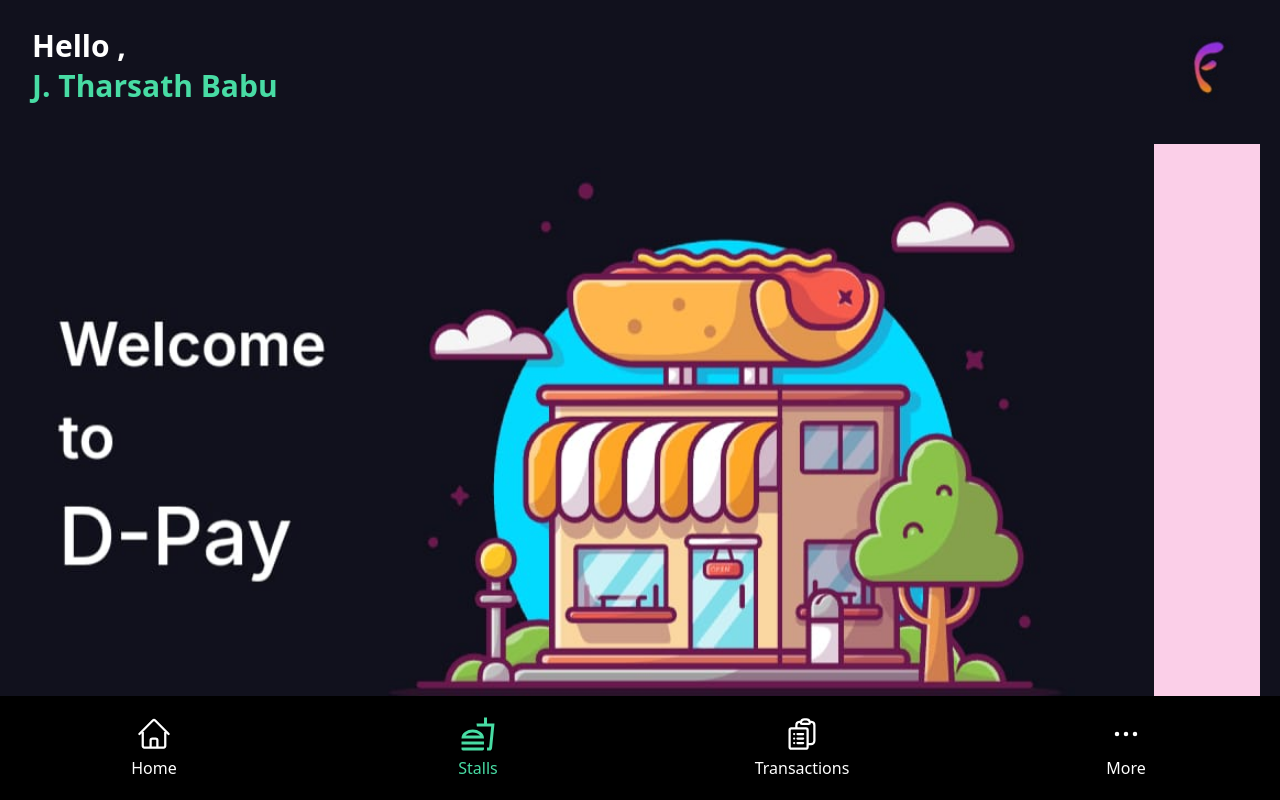
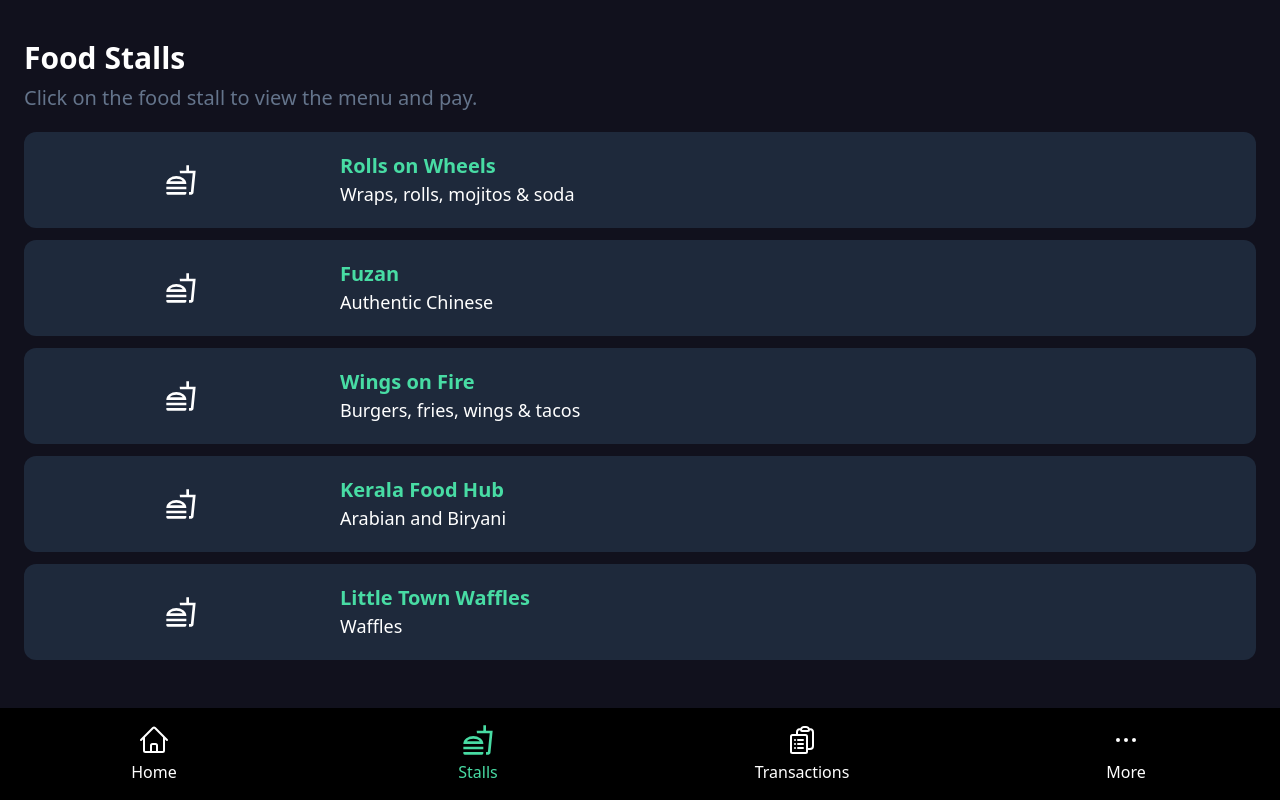
Before and after one commit to karthik11135/dpay.delta, a React (Vite) app: page /stalls in a window 1280 px wide. Shown: the top 800 px of the page. Built offline with nearby package versions, Linux system fonts and the light colour scheme.

Commit message:
done bhaiya

```diff
--- a/src/App.tsx
+++ b/src/App.tsx
@@ -2,18 +2,21 @@ import { BrowserRouter } from "react-router-dom";
 import { Routes, Route } from "react-router-dom";
 import Home from "./components/Home";
 import "./App.css";
-import { MorePage } from "./components/MorePage";
-import Payment from "./components/Payment";
+import StallsPage from "./components/stalls/StallsPage";
+
+import Payment from "./components/payments/Payment";
+import PayingPage from "./components/payments/PayingPage";
 
 function App() {
   return (
     <BrowserRouter>
       <Routes>
         <Route path="/" element={<Home />}></Route>
-        <Route path="/stalls" element={<Home />}></Route>
+        <Route path="/stalls" element={<StallsPage />}></Route>
         <Route path="/transactions" element={<Home />}></Route>
-        <Route path="/more" element={<MorePage />}></Route>
+        <Route path="/more" element={<Home />}></Route>
         <Route path="/payment" element={<Payment />}></Route>
+        <Route path="/paying/:id" element={<PayingPage />}></Route>
       </Routes>
     </BrowserRouter>
   );
--- a/src/components/BottomBar.tsx
+++ b/src/components/BottomBar.tsx
@@ -3,7 +3,7 @@ import NavItem from "./NavItem";
 
 const BottomBar = () => {
   return (
-    <div className="fixed bottom-0 py-5  bg-black w-full">
+    <div className="fixed bottom-0 py-4  bg-black w-full">
       <div className="flex justify-around gap-4">
         <NavItem />
       </div>
--- /dev/null
+++ b/src/components/payments/PayingPage.tsx
@@ -0,0 +1,75 @@
+import React from "react";
+import { useParams } from "react-router-dom";
+import { useState } from "react";
+import { WarningIcon, WrongIcon } from "../ui/Icons";
+import { useNavigate } from "react-router-dom";
+
+const PayingPage = () => {
+  const { id } = useParams();
+  console.log(id);
+  const [amount, setAmount] = useState("");
+  const navigate = useNavigate();
+
+  const now = new Date();
+  let hours = now.getHours();
+  let minutes: string | number = now.getMinutes();
+  const ampm = hours >= 12 ? "PM" : "AM";
+
+  // Convert hours to 12-hour format
+  hours = hours % 12;
+  hours = hours ? hours : 12; // If hour is 0, make it 12
+
+  // Add leading zero to minutes if needed
+  minutes = minutes < 10 ? "0" + minutes : minutes;
+
+  const timeString = `${hours}:${minutes} ${ampm}`;
+
+  const payHanlder = () => {
+    console.log(amount);
+
+    navigate(`/payment/?shop=${id}&amount=${amount}&timeText=${timeString}`);
+  };
+
+  return (
+    <div className="h-screen py-5 text-white bg-bgColor">
+      <h4 className="mx-auto w-fit  text-2xl tracking-wider mb-5">Paying</h4>
+      <h2 className="text-4xl  py-3.5  rounded-xl px-5 mb-32 w-fit mx-auto bg-slate-800">
+        {id}
+      </h2>
+
+      <p className="text-xl mb-4 w-5/6 text-center mx-auto font-light">
+        Enter the amount you want to pay
+      </p>
+      <div className="my-3.5  rounded-lg">
+        <div className="grid grid-cols-12 text-center  mx-auto w-4/6 py-4">
+          <p className="px-2.5 py-2.5 text-xl col-span-3 border bg-slate-700 rounded-tl-lg rounded-bl-lg ">
+            &#8377;
+          </p>
+          <div className="col-span-6 border px-2 bg-slate-700 h-full ">
+            <input
+              type="text"
+              onChange={(e: React.ChangeEvent<HTMLInputElement>) =>
+                setAmount(e.currentTarget.value)
+              }
+              className="focus:outline-none bg-slate-700 h-full"
+            ></input>
+          </div>
+          <p className="px-2.5 py-2.5 col-span-3 border rounded-tr-lg rounded-br-lg bg-slate-700 ">
+            <WrongIcon />
+          </p>
+        </div>
+      </div>
+      <div className="mx-auto my-10 flex gap-2 rounded-2xl px-4 text-black font-semibold py-3 bg-orange-300 w-fit">
+        <p className="p-2">
+          <WarningIcon />
+        </p>
+        <h3 className="text-2xl flex items-center">Pay near the stall</h3>
+      </div>
+      <div className="bg-greenColor py-3 px-10 my-32 w-fit mx-auto text-black text-3xl font-bold rounded-xl">
+        <h2 onClick={payHanlder}>PAY NOW</h2>
+      </div>
+    </div>
+  );
+};
+
+export default PayingPage;
--- a/src/components/Payment.tsx
+++ b/src/components/payments/Payment.tsx
@@ -8,6 +8,8 @@ const Payment = () => {
   const balance = searchParams.get("amount");
   const shopName = searchParams.get("shop");
   const timeText = searchParams.get("timeText");
+
+  console.log(balance, shopName, timeText)
 
   return (
     <div className="h-screen bg-bgColor overflow-scroll">
--- /dev/null
+++ b/src/components/stalls/StallCard.tsx
@@ -0,0 +1,32 @@
+
+import { FoodIcon } from "../ui/Icons";
+import {  useNavigate } from "react-router-dom";
+
+interface StallCardProps {
+  title: string;
+  color: string;
+  subtitle: string;
+}
+
+const StallCard = ({ title, color, subtitle }: StallCardProps) => {
+  const navigate = useNavigate();
+  console.log(color);
+  return (
+    <div
+      onClick={() => navigate(`/paying/${title}`)}
+      className="grid grid-cols-12 gap-3 py-5 px-2.5 mb-3 bg-slate-800 rounded-xl mx-6"
+    >
+      <div className="col-span-3 flex items-center">
+        <div className={`rounded-full bg-${color}-500 mx-auto w-fit p-2.5`}>
+          <FoodIcon activeProp={false} />
+        </div>
+      </div>
+      <div className="col-span-9">
+        <h1 className="text-greenColor font-semibold text-xl">{title}</h1>
+        <p className="text-white font-extralight text-lg">{subtitle}</p>
+      </div>
+    </div>
+  );
+};
+
+export default StallCard;
--- /dev/null
+++ b/src/components/stalls/StallsPage.tsx
@@ -0,0 +1,66 @@
+
+import BottomBar from "../BottomBar";
+import StallCard from "./StallCard";
+
+const stallsList = [
+  {
+    title: "Rolls on Wheels",
+    color: "green",
+    subtitle: "Wraps, rolls, mojitos & soda",
+  },
+  { title: "Fuzan", color: "red", subtitle: "Authentic Chinese" },
+  {
+    title: "Wings on Fire",
+    color: "purple",
+    subtitle: "Burgers, fries, wings & tacos",
+  },
+  {
+    title: "Kerala Food Hub",
+    color: "orange",
+    subtitle: "Arabian and Biryani",
+  },
+  { title: "Little Town Waffles", color: "green", subtitle: "Waffles" },
+  { title: "2k Foodies Hut", color: "red", subtitle: "Juice" },
+  { title: "Senthor Bhavan", color: "purple", subtitle: "South Indian" },
+  { title: "Anjappar", color: "orange", subtitle: "North Indian" },
+  { title: "Delhi Malai Chaap", color: "green", subtitle: "Chaap" },
+  {
+    title: "Bamboo Garden",
+    color: "red",
+    subtitle: "Pasta and Quesidellas, Muse cake",
+  },
+  {
+    title: "GB Foods",
+    color: "purple",
+    subtitle:
+      "Milkshakes, Ice gola ,twisters, sandwich, corn and sugarcane juice",
+  },
+  { title: "Kamartaj Momos", color: "orange", subtitle: "Momos" },
+];
+
+const StallsPage = () => {
+  return (
+    <div className="h-screen bg-bgColor">
+      <BottomBar />
+      <div className="pt-10 mx-6">
+        <h1 className="text-3xl font-semibold text-white mb-2">Food Stalls</h1>
+        <p className="text-slate-500 text-xl mb-5">
+          Click on the food stall to view the menu and pay.
+        </p>
+      </div>
+      <div className="h-4/6 overflow-scroll rounded-xl mb-2">
+        {stallsList.map((stall) => {
+          return (
+            <StallCard
+              title={stall.title}
+              color={stall.color}
+              subtitle={stall.subtitle}
+            />
+          );
+        })}
+      </div>
+    </div>
+  );
+};
+
+export default StallsPage;
--- a/src/components/ui/Icons.tsx
+++ b/src/components/ui/Icons.tsx
@@ -8,7 +8,7 @@ export const HomeIcon = ({ activeProp }: { activeProp: boolean }) => {
       viewBox="0 0 24 24"
       strokeWidth={1.5}
       stroke={iconColor}
-      className="size-9"
+      className="size-8"
     >
       <path
         strokeLinecap="round"
@@ -28,7 +28,7 @@ export const TransactionIcon = ({ activeProp }: { activeProp: boolean }) => {
       viewBox="0 0 24 24"
       strokeWidth={1.5}
       stroke={iconColor}
-      className="size-9"
+      className="size-8"
     >
       <path
         strokeLinecap="round"
@@ -39,7 +39,7 @@ export const TransactionIcon = ({ activeProp }: { activeProp: boolean }) => {
   );
 };
 
-export const MoreIcon =({ activeProp }: { activeProp: boolean })=> {
+export const MoreIcon = ({ activeProp }: { activeProp: boolean }) => {
   const iconColor = activeProp ? "rgba(72,220,164,255)" : "white";
   return (
     <svg
@@ -48,7 +48,7 @@ export const MoreIcon =({ activeProp }: { activeProp: boolean })=> {
       viewBox="0 0 24 24"
       strokeWidth={1.5}
       stroke={iconColor}
-      className="size-9"
+      className="size-8"
     >
       <path
         strokeLinecap="round"
@@ -67,12 +67,48 @@ export const FoodIcon = ({ activeProp }: { activeProp: boolean }) => {
       // height="24px"
       viewBox="0 -960 960 960"
       width="24px"
-    //   stroke={iconColor}
-    //   color={"pink"}
-      className="size-9"
+      //   stroke={iconColor}
+      //   color={"pink"}
+      className="size-8"
       fill={iconColor}
     >
       <path d="M533-440q-32-45-84.5-62.5T340-520q-56 0-108.5 17.5T147-440h386ZM40-360q0-109 91-174.5T340-600q118 0 209 65.5T640-360H40Zm0 160v-80h600v80H40ZM720-40v-80h56l56-560H450l-10-80h200v-160h80v160h200L854-98q-3 25-22 41.5T788-40h-68Zm0-80h56-56ZM80-40q-17 0-28.5-11.5T40-80v-40h600v40q0 17-11.5 28.5T600-40H80Zm260-400Z" />
     </svg>
   );
 };
+
+export const WrongIcon = () => (
+  <svg
+    xmlns="http://www.w3.org/2000/svg"
+    fill="none"
+    viewBox="0 0 24 24"
+    strokeWidth={1.5}
+    stroke="currentColor"
+    className="size-7"
+  >
+    <path
+      strokeLinecap="round"
+      strokeLinejoin="round"
+      d="m9.75 9.75 4.5 4.5m0-4.5-4.5 4.5M21 12a9 9 0 1 1-18 0 9 9 0 0 1 18 0Z"
+    />
+  </svg>
+);
+
+export const WarningIcon = () => {
+  return (
+    <svg
+      xmlns="http://www.w3.org/2000/svg"
+      fill="none"
+      viewBox="0 0 24 24"
+      strokeWidth={1.5}
+      stroke="currentColor"
+      className="size-6"
+    >
+      <path
+        strokeLinecap="round"
+        strokeLinejoin="round"
+        d="M12 9v3.75m-9.303 3.376c-.866 1.5.217 3.374 1.948 3.374h14.71c1.73 0 2.813-1.874 1.948-3.374L13.949 3.378c-.866-1.5-3.032-1.5-3.898 0L2.697 16.126ZM12 15.75h.007v.008H12v-.008Z"
+      />
+    </svg>
+  );
+};
```
Also changed, not shown: 1 other file (tests, documents, lock files or other folders).
